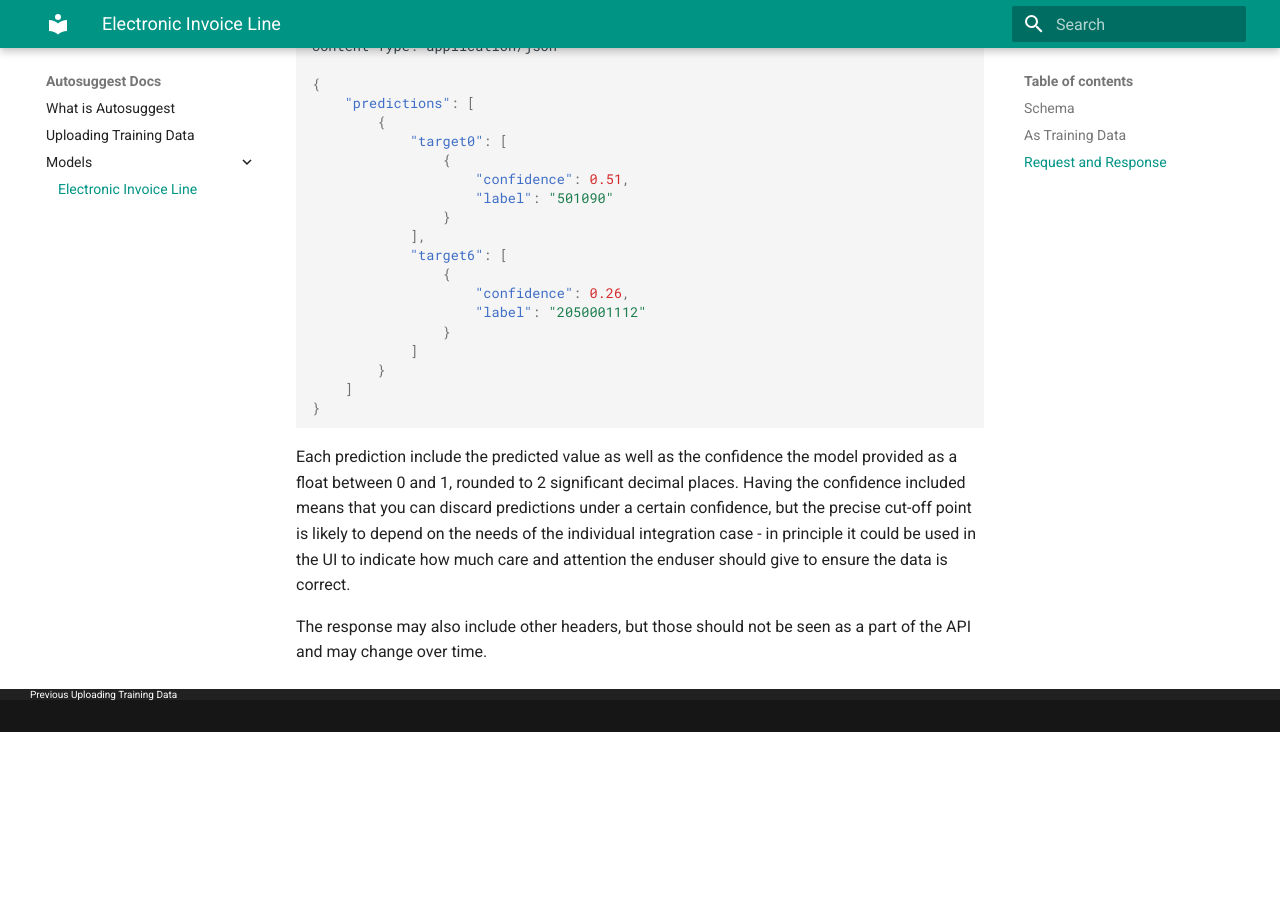
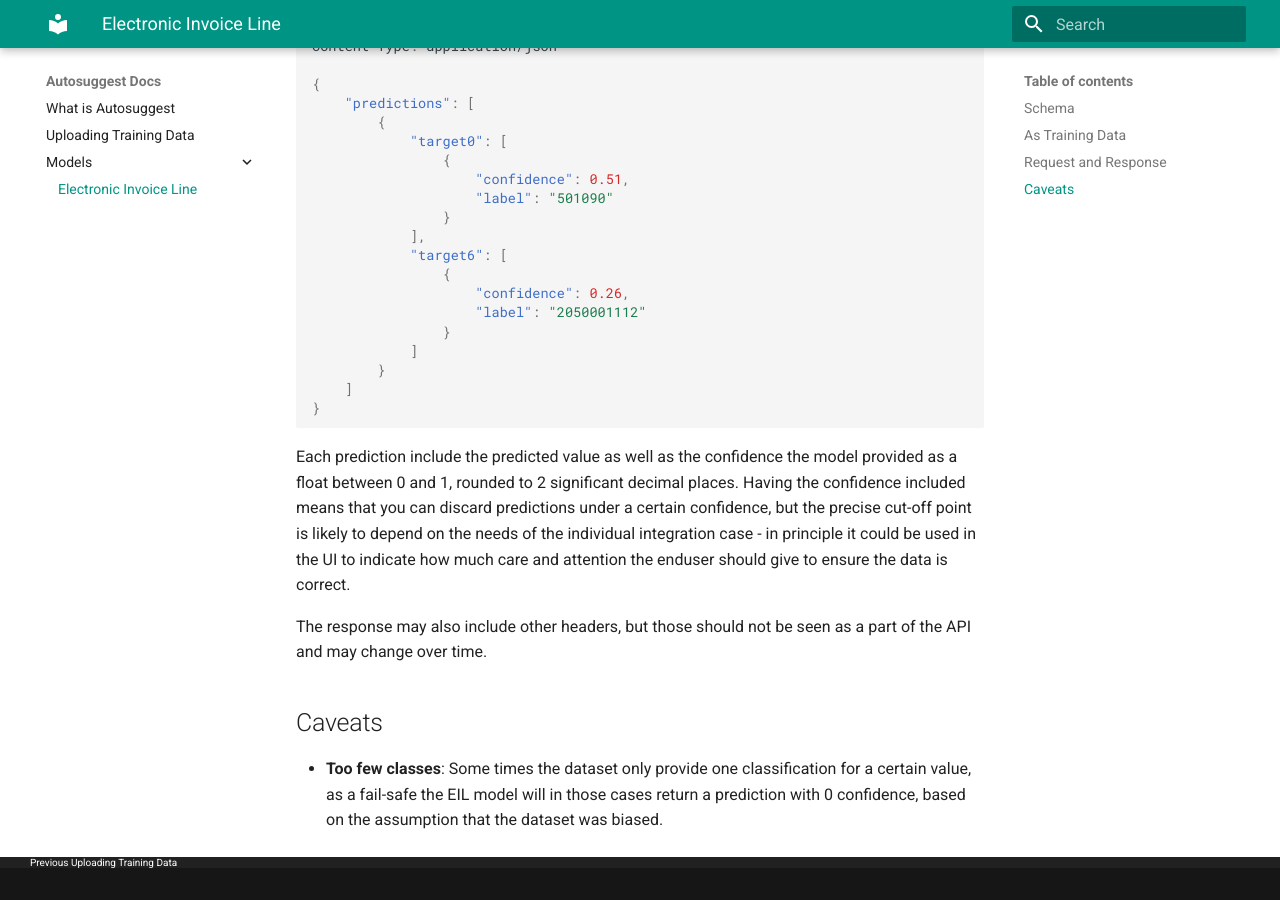
Before and after one commit to e-conomic/vml-docs, an MkDocs documentation site: the page built from docs/einvoice_model.md, in a window 1280 px wide and 900 px high, scrolled down 1803 px. Built offline with MkDocs 1.6.1 and Material for MkDocs 9.7.7, drawn with Linux system fonts in a browser that asks for light colours; old or Windows-style settings are respelled for this version of MkDocs; before the commit the page ends 2535 px from its top, so only the background shows below that.

Commit message:
One classification yields low confidence

```diff
--- a/docs/einvoice_model.md
+++ b/docs/einvoice_model.md
@@ -102,3 +102,8 @@
 Having the confidence included means that you can discard predictions under a certain confidence, but the precise cut-off point is likely to depend on the needs of the individual integration case - in principle it could be used in the UI to indicate how much care and attention the enduser should give to ensure the data is correct.
 
 The response may also include other headers, but those should not be seen as a part of the API and may change over time.
+
+Caveats
+-------
+
+- **Too few classes**: Some times the dataset only provide one classification for a certain value, as a fail-safe the EIL model will in those cases return a prediction with 0 confidence, based on the assumption that the dataset was biased.
```
